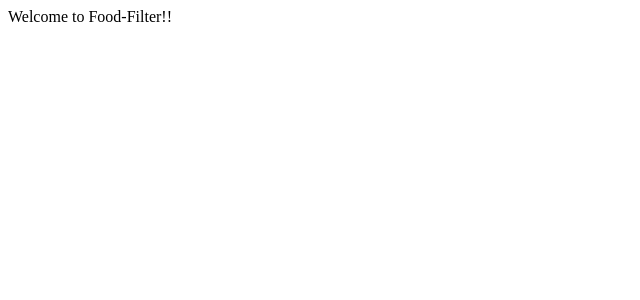
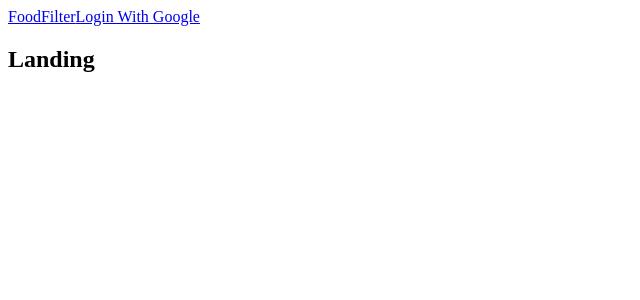
Before and after one commit to jeffliang0318/food-filter, a React (Create React App) app in the folder client/: page / in a window 1280 px wide. Shown: the top 300 px of the page, without its empty margins (0-640 px from the left). Built offline with nearby package versions, Linux system fonts and the light colour scheme; no server answers.

Commit message:
423 work, fetch_user test

```diff
--- a/client/package.json
+++ b/client/package.json
@@ -4,6 +4,9 @@
   "private": true,
   "proxy": {
     "/auth/google": {
+      "target": "http://localhost:5000"
+    },
+    "/api/*": {
       "target": "http://localhost:5000"
     }
   },
--- /dev/null
+++ b/client/src/actions/index.js
@@ -0,0 +1,9 @@
+import axios from 'axios';
+import { FETCH_USER } from './types';
+
+export const fetchUser = () => {
+  return function(dispatch) {
+    axios.get("/api/current_user")
+    .then( res => dispatch({ type: FETCH_USER, payload: res }))
+  }
+};
--- /dev/null
+++ b/client/src/actions/types.js
@@ -0,0 +1 @@
+export const FETCH_USER = 'fetch_user';
--- a/client/src/components/App.js
+++ b/client/src/components/App.js
@@ -1,11 +1,31 @@
-import React from 'react';
+import React, { Component } from 'react';
+import { BrowserRouter, Route } from 'react-router-dom';
+import { connect } from 'react-redux';
+import * as actions from '../actions';
 
-const App = () => {
-  return (
-    <div>
-      Welcome to Food-Filter!!
-    </div>
-  );
+import Header from "./Header";
+
+const Dashboard = () => <h2>Dashboard</h2>;
+const User = () => <h2>User</h2>;
+const Landing = () => <h2>Landing</h2>;
+
+class App extends Component {
+  componentDidMount() {
+    this.props.fetchUser();
+  }
+    render() {
+    return (
+      <div>
+        <BrowserRouter>
+          <div>
+            <Header />
+            <Route exact path="/" component={Landing} />
+            <Route exact path="/user" component={User} />
+          </div>
+        </BrowserRouter>
+      </div>
+    );
+  }
 };
 
-export default App;
+export default connect(null, actions)(App);
--- /dev/null
+++ b/client/src/components/Header.js
@@ -0,0 +1,16 @@
+import React, { Component } from 'react';
+
+class Header extends  Component {
+  render() {
+    return (
+      <nav>
+        <div>
+          <a href="#">FoodFilter</a>
+          <a href="#">Login With Google</a>
+        </div>
+      </nav>
+    );
+  }
+}
+
+export default Header;
--- a/client/src/index.js
+++ b/client/src/index.js
@@ -1,6 +1,14 @@
 import React from 'react';
 import ReactDOM from 'react-dom';
+import { Provider } from 'react-redux';
+import { createStore, applyMiddleware } from 'redux';
+import reduxThunk from 'redux-thunk';
 
 import App from './components/App';
+import reducers from './reducers';
 
-ReactDOM.render(<App/ >, document.querySelector('#root'));
+const store = createStore(reducers, {}, applyMiddleware(reduxThunk));
+
+ReactDOM.render(
+  <Provider store={ store }><App /></Provider>,
+  document.querySelector('#root'));
--- /dev/null
+++ b/client/src/reducers/authReducer.js
@@ -0,0 +1,7 @@
+export default function(state = {}, action) {
+  console.log(action.type);
+  switch (action.type) {
+    default:
+    return state;
+  }
+}
--- /dev/null
+++ b/client/src/reducers/index.js
@@ -0,0 +1,6 @@
+import { combineReducers } from 'redux';
+import authReducer from './authReducer';
+
+export default combineReducers({
+  auth: authReducer
+});
--- a/package.json
+++ b/package.json
@@ -16,6 +16,7 @@
   "author": "",
   "license": "ISC",
   "dependencies": {
+    "axios": "^0.18.0",
     "concurrently": "^3.5.1",
     "cookie-session": "^2.0.0-beta.3",
     "eslint": "^4.19.1",
@@ -23,6 +24,7 @@
     "mongoose": "^5.0.15",
     "nodemon": "^1.17.3",
     "passport": "^0.4.0",
-    "passport-google-oauth20": "^1.0.0"
+    "passport-google-oauth20": "^1.0.0",
+    "redux-thunk": "^2.2.0"
   }
 }
```
Also changed, not shown: 1 other file (tests, documents, lock files or other folders).
